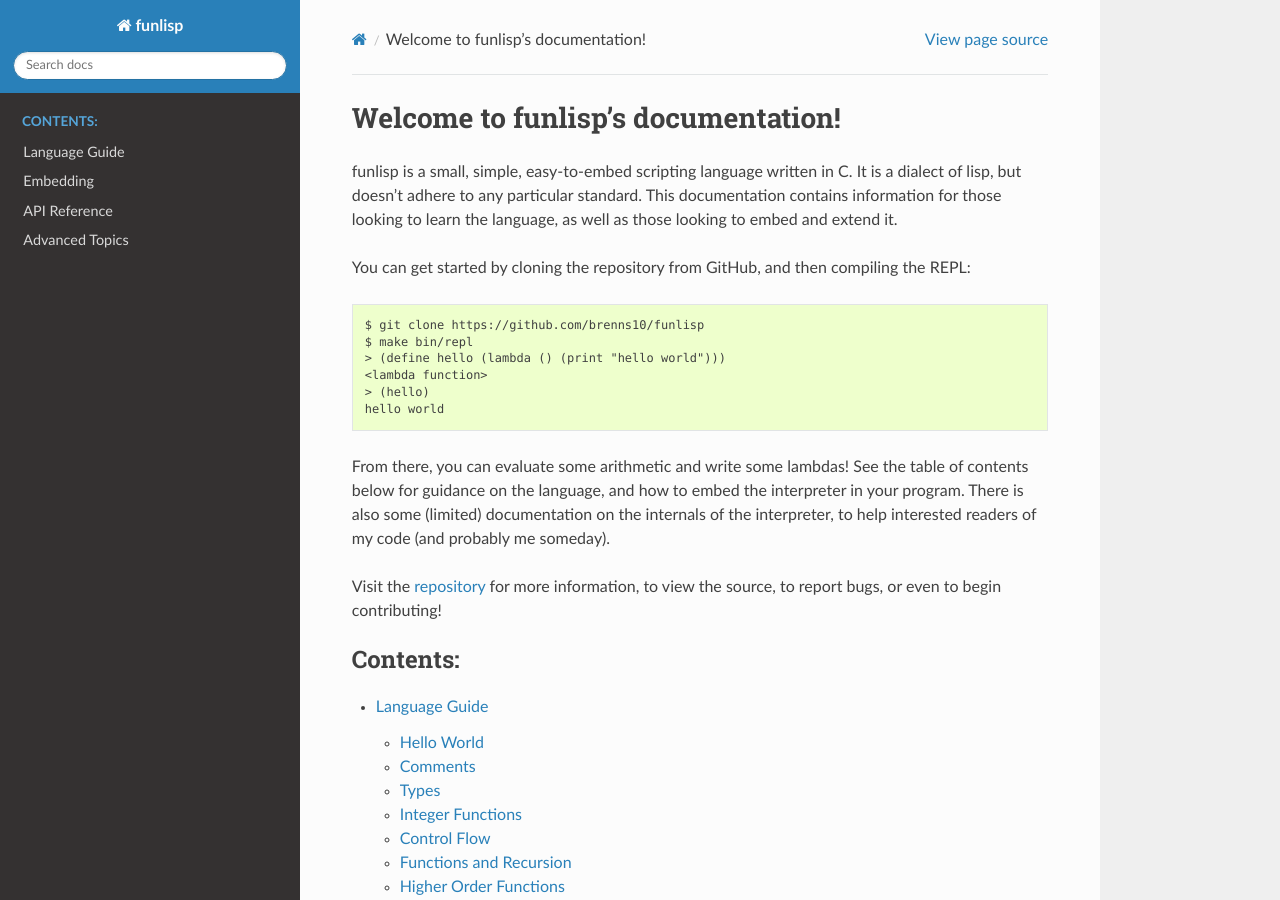
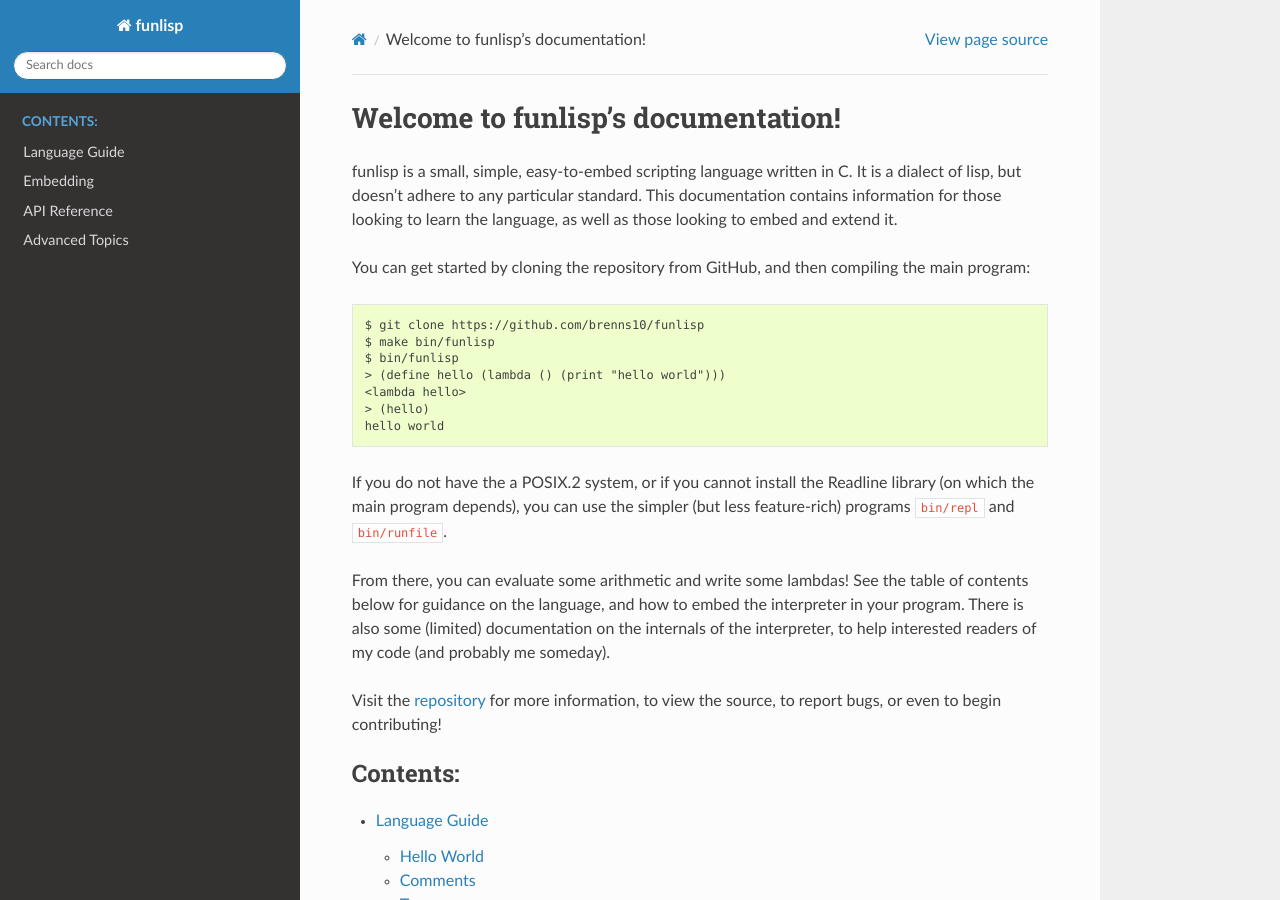
Before and after one commit to brenns10/funlisp, a Sphinx documentation site: the page built from doc/index.rst, in a window 1280 px wide and 900 px high. Built offline with Sphinx 7.4.7 and the Read the Docs theme 2.0.0, drawn with Linux system fonts in a browser that asks for light colours.

Commit message:
more doc update

```diff
--- a/doc/index.rst
+++ b/doc/index.rst
@@ -7,16 +7,21 @@
 well as those looking to embed and extend it.
 
 You can get started by cloning the repository from GitHub, and then compiling
-the REPL:
+the main program:
 
 .. code::
 
     $ git clone https://github.com/brenns10/funlisp
-    $ make bin/repl
+    $ make bin/funlisp
+    $ bin/funlisp
     > (define hello (lambda () (print "hello world")))
-    <lambda function>
+    <lambda hello>
     > (hello)
     hello world
+
+If you do not have the a POSIX.2 system, or if you cannot install the Readline
+library (on which the main program depends), you can use the simpler (but less
+feature-rich) programs ``bin/repl`` and ``bin/runfile``.
 
 From there, you can evaluate some arithmetic and write some lambdas! See the
 table of contents below for guidance on the language, and how to embed the
```
